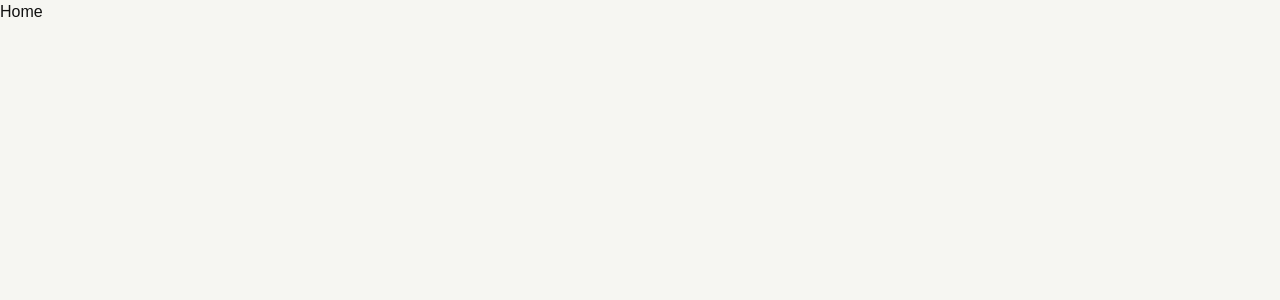
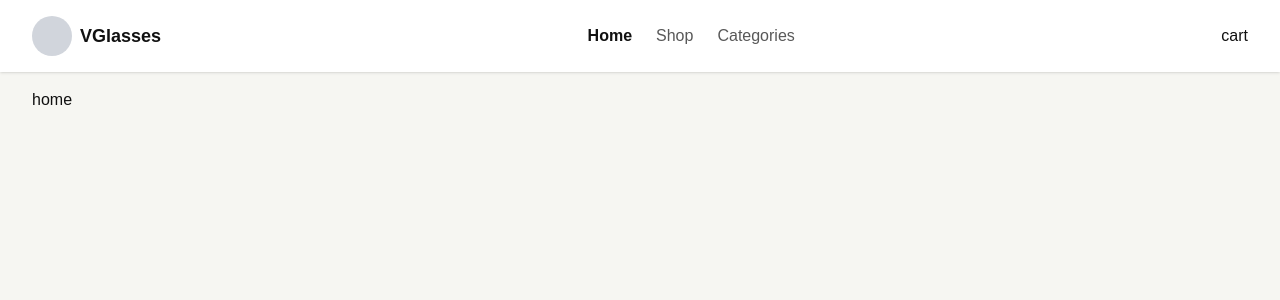
Before and after one commit to Maap014/virtual-glasses-tryon-system, a Next.js app: page / in a window 1280 px wide. Shown: the top 300 px of the page. Built offline with nearby package versions, Linux system fonts and the light colour scheme.

Commit message:
implement nav bar

```diff
--- /dev/null
+++ b/src/app/appLayout.tsx
@@ -0,0 +1,13 @@
+import { NavBar } from "@/components/navbar/Navbar";
+import React, { ReactNode } from "react";
+
+export const AppLayout = ({ children }: { children: ReactNode }) => {
+  return (
+    <div>
+      <NavBar />
+      <main className="px-8 py-4  overflow-y-scroll hidden-scrollbar">
+        {children}
+      </main>
+    </div>
+  );
+};
--- a/src/app/globals.css
+++ b/src/app/globals.css
@@ -52,4 +52,19 @@ body {
   background: var(--color-background);
   color: var(--color-foreground);
   font-family: Arial, Helvetica, sans-serif;
+  margin: 0;
+  min-width: 320px;
+  min-height: 100vh;
 }
+
+.hidden-scrollbar::-webkit-scrollbar {
+  display: none !important;
+  width: 0 !important;
+  height: 0 !important;
+}
+
+.hidden-scrollbar {
+  -ms-overflow-style: none;
+  scrollbar-width: none;
+  overflow: -moz-scrollbars-none;
+}
--- a/src/app/page.tsx
+++ b/src/app/page.tsx
@@ -1,5 +1,11 @@
+import { AppLayout } from "./appLayout";
+
 const Home = () => {
-  return <div>Home</div>;
+  return (
+    <AppLayout>
+      <div>home</div>
+    </AppLayout>
+  );
 };
 
 export default Home;
--- /dev/null
+++ b/src/components/dropdown.tsx
@@ -0,0 +1,47 @@
+"use client";
+import { NavBarProps } from "@/types";
+import clsx from "clsx";
+import Link from "next/link";
+import { usePathname } from "next/navigation";
+import React from "react";
+
+export const Dropdown = ({
+  navItems,
+  className,
+}: {
+  navItems: NavBarProps[];
+  className: string;
+}) => {
+  const pathname = usePathname();
+
+  const isActive = (href: string) => pathname === href;
+  return (
+    <div className=" bg-white shadow-lg rounded-md p-4  flex flex-col gap-3 absolute w right-7 top-18 z-10">
+      {navItems.map((item) => (
+        <Link
+          key={item.name}
+          href={item.href}
+          className={clsx(
+            isActive(item.href)
+              ? "text-foreground font-semibold"
+              : "text-foreground/70 hover:text-foreground",
+            "text-foreground/90 hover:text-foreground transition-colors duration-200",
+          )}
+        >
+          {item.name}
+        </Link>
+      ))}
+      <Link
+        href={"/cart"}
+        className={clsx(
+          pathname === "/cart"
+            ? "text-foreground font-semibold"
+            : "text-foreground/70 hover:text-foreground",
+          "text-foreground/90 hover:text-foreground transition-colors duration-200",
+        )}
+      >
+        Cart
+      </Link>
+    </div>
+  );
+};
--- a/src/components/navbar/DesktopNavbar.tsx
+++ b/src/components/navbar/DesktopNavbar.tsx
@@ -1,5 +1,54 @@
-import React from "react";
+"use client";
 
-export const DesktopNavbar = () => {
-  return <div>DesktopNavbar</div>;
+import Image from "next/image";
+import Link from "next/link";
+import { usePathname } from "next/navigation";
+import { NavBarProps } from "@/types";
+import clsx from "clsx";
+
+export const DesktopNavbar = ({
+  navItems,
+  className,
+}: {
+  navItems: NavBarProps[];
+  className: string;
+}) => {
+  const pathname = usePathname();
+
+  const isActive = (href: string) => pathname === href;
+
+  return (
+    <nav
+      className={clsx(
+        "px-8 py-4 flex items-center justify-between bg-white shadow-sm",
+        className,
+      )}
+    >
+      <div className="flex gap-2 justify-between items-center">
+        {/* <Image src="" alt="Logo" width={100} height={40} /> */}
+        <div className="w-10 h-10 bg-gray-300 rounded-full" />
+        <p className="text-lg font-semibold">VGlasses</p>
+      </div>
+
+      <ul className="flex space-x-6">
+        {navItems.map((item) => (
+          <li key={item.name}>
+            <Link
+              href={item.href}
+              className={clsx(
+                isActive(item.href)
+                  ? "text-foreground font-semibold"
+                  : "text-foreground/70 hover:text-foreground",
+                "transition-colors duration-200",
+              )}
+            >
+              {item.name}
+            </Link>
+          </li>
+        ))}
+      </ul>
+
+      <div>cart</div>
+    </nav>
+  );
 };
--- a/src/components/navbar/MobileNavbar.tsx
+++ b/src/components/navbar/MobileNavbar.tsx
@@ -0,0 +1,45 @@
+"use client";
+
+import { NavBarProps } from "@/types";
+import clsx from "clsx";
+import { useState } from "react";
+import { CloseIcon, HamburgerIcon } from "@/components/svg";
+import { Dropdown } from "../dropdown";
+
+export const MobileNavbar = ({
+  navItems,
+  className,
+}: {
+  navItems: NavBarProps[];
+  className: string;
+}) => {
+  const [isOpen, setIsOpen] = useState(false);
+
+  return (
+    <nav className={clsx("px-8 py-3.5 bg-white shadow-sm", className)}>
+      <div className="flex items-center justify-between">
+        <div className="flex gap-2 items-center">
+          <div className="w-8 h-8 bg-gray-300 rounded-full" />
+          <p className="text-lg font-semibold">VGlasses</p>
+        </div>
+        {!isOpen ? (
+          <span onClick={() => setIsOpen(true)}>
+            <HamburgerIcon className="h-10 w-10" fill="" />
+          </span>
+        ) : (
+          <span onClick={() => setIsOpen(false)}>
+            <CloseIcon className="h-10 w-10" fill="" />
+          </span>
+        )}
+        {isOpen && (
+          <Dropdown
+            navItems={navItems}
+            className={clsx(
+              "absolute top-full left-0 w-full bg-white shadow-md",
+            )}
+          />
+        )}
+      </div>
+    </nav>
+  );
+};
--- a/src/components/navbar/Navbar.tsx
+++ b/src/components/navbar/Navbar.tsx
@@ -1,5 +1,18 @@
-import React from "react";
+import { DesktopNavbar } from "./DesktopNavbar";
+import { NavBarProps } from "@/types";
+import { MobileNavbar } from "./MobileNavbar";
 
 export const NavBar = () => {
-  return <div>NavBar</div>;
+  const navItems: NavBarProps[] = [
+    { name: "Home", href: "/" },
+    { name: "Shop", href: "/shop" },
+    { name: "Categories", href: "/categories" },
+  ];
+
+  return (
+    <div className="relative">
+      <DesktopNavbar navItems={navItems} className="hidden 768:flex " />
+      <MobileNavbar navItems={navItems} className="block 768:hidden" />
+    </div>
+  );
 };
--- /dev/null
+++ b/src/components/svg.tsx
@@ -0,0 +1,49 @@
+export const HamburgerIcon = ({
+  className,
+  fill = "none",
+}: {
+  className?: string;
+  fill: string;
+}) => (
+  <svg
+    className={className}
+    fill={fill}
+    width="800px"
+    height="800px"
+    viewBox="0 -0.5 25 25"
+    xmlns="http://www.w3.org/2000/svg"
+  >
+    <path
+      d="M5.5 7.75C5.08579 7.75 4.75 8.08579 4.75 8.5C4.75 8.91421 5.08579 9.25 5.5 9.25V7.75ZM19.5 9.25C19.9142 9.25 20.25 8.91421 20.25 8.5C20.25 8.08579 19.9142 7.75 19.5 7.75V9.25ZM5.5 11.75C5.08579 11.75 4.75 12.0858 4.75 12.5C4.75 12.9142 5.08579 13.25 5.5 13.25V11.75ZM17.5 13.25C17.9142 13.25 18.25 12.9142 18.25 12.5C18.25 12.0858 17.9142 11.75 17.5 11.75V13.25ZM5.5 15.75C5.08579 15.75 4.75 16.0858 4.75 16.5C4.75 16.9142 5.08579 17.25 5.5 17.25V15.75ZM12.5 17.25C12.9142 17.25 13.25 16.9142 13.25 16.5C13.25 16.0858 12.9142 15.75 12.5 15.75V17.25ZM5.5 9.25H19.5V7.75H5.5V9.25ZM5.5 13.25H17.5V11.75H5.5V13.25ZM5.5 17.25H12.5V15.75H5.5V17.25Z"
+      fill="#000000"
+    />
+  </svg>
+);
+
+export const CloseIcon = ({
+  className,
+  fill = "none",
+}: {
+  className?: string;
+  fill: string;
+}) => (
+  <svg
+    className={className}
+    fill={fill}
+    width="800px"
+    height="800px"
+    viewBox="0 0 24 24"
+    xmlns="http://www.w3.org/2000/svg"
+  >
+    <g id="Menu / Close_SM">
+      <path
+        id="Vector"
+        d="M16 16L12 12M12 12L8 8M12 12L16 8M12 12L8 16"
+        stroke="#000000"
+        stroke-width="2"
+        stroke-linecap="round"
+        stroke-linejoin="round"
+      />
+    </g>
+  </svg>
+);
--- a/src/lib/utils.tsx
+++ b/src/lib/utils.tsx
@@ -0,0 +1,27 @@
+import { useEffect } from "react";
+
+export const useClickOutside = (
+  ref: React.RefObject<HTMLElement | null>,
+  callback: () => void,
+  condition: boolean,
+  optionalRef?: React.RefObject<HTMLElement | null>,
+) => {
+  useEffect(() => {
+    const handleClick = (e: MouseEvent) => {
+      if (!condition) return;
+
+      if (optionalRef && optionalRef?.current?.contains(e.target as Node))
+        return;
+
+      if (ref && !ref.current?.contains(e.target as Node)) {
+        callback();
+      }
+    };
+
+    document.addEventListener("mousedown", handleClick);
+
+    return () => {
+      document.removeEventListener("mousedown", handleClick);
+    };
+  }, [ref, callback, condition, optionalRef]);
+};
--- a/src/types.ts
+++ b/src/types.ts
@@ -0,0 +1,4 @@
+export interface NavBarProps {
+  name: string;
+  href: string;
+}
```
Also changed, not shown: package.json (+7 -6 lines), 1 other file (tests, documents, lock files or other folders).
